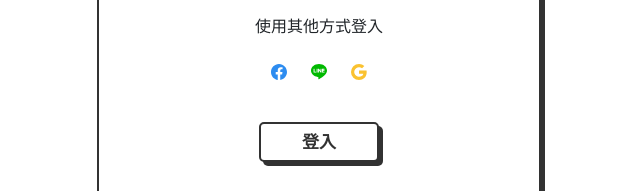
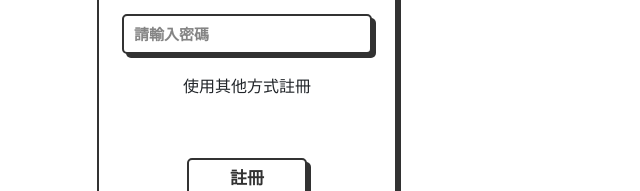
Before and after one commit to yangmxtim/TravelWebsite3, a Vue app: page /login in a window 1280 px wide. Shown: the part 552-743 px from the top of the page, without its empty margins (393-1033 px from the left). Built offline with nearby package versions, Linux system fonts and the light colour scheme; a small style sheet from the web is missing.

Commit message:
SET login axios

```diff
--- a/src/utils/http.js
+++ b/src/utils/http.js
@@ -3,7 +3,8 @@ import axios from "axios";
 
 const httpInstance= axios.create({
     //設定基礎的url （可更改）
-    baseURL:'http://pcapi-xiaotuxian-front-devtest.itheima.net',
+    //baseURL:'http://pcapi-xiaotuxian-front-devtest.itheima.net',
+    baseURL:'localhost:8080',
     //配置超時時間
     timeout:5000
 })
--- a/src/views/Layout/components/LayoutHeader.vue
+++ b/src/views/Layout/components/LayoutHeader.vue
@@ -1,6 +1,4 @@
 <script setup>
-
-
 import HeaderCart from './HeaderCart.vue'
 </script>
 
@@ -33,6 +31,9 @@ import HeaderCart from './HeaderCart.vue'
               </li>
               <li class="nav-item">
                 <a class="nav-link mx-lg-2" href="./contact.html">聯絡我們</a>
+              </li>
+              <li class="nav-item">
+                <a class="nav-link mx-lg-2" href="../../Login">登入</a>
               </li>
             </ul>
             <div>
--- a/src/views/Login/Login.vue
+++ b/src/views/Login/Login.vue
@@ -1,150 +1,65 @@
-
-
 <template>
-
   <div class="login">
     <main>
       <br /><br /><br /><br /><br /><br />
       <div class="wrapper">
         <div class="card-switch">
           <label class="switch">
-            <input class="toggle" type="checkbox" />
+            <input class="toggle" type="checkbox" v-model="isLogin" />
             <span class="slider"></span>
             <span class="card-side"></span>
             <div class="flip-card__inner">
               <div class="flip-card__front">
                 <div class="title"><img src="./img/logo.png" alt="" /></div>
-                <form action="" class="flip-card__form">
+                <form @submit.prevent="handleLogin" class="flip-card__form">
                   <input
-                    type="account"
+                    type="text"
                     placeholder="請輸入帳號"
-                    name="account"
+                    v-model="loginAccount"
                     class="flip-card__input"
+                    required
                   />
                   <input
                     type="password"
                     placeholder="請輸入密碼"
-                    name="password"
+                    v-model="loginPassword"
                     class="flip-card__input"
+                    required
                   />
                   <p>使用其他方式登入</p>
                   <div class="row">
-                    <div class="col">
-                      <a href="#" style="color: #2d8cf0"
-                        ><svg
-                          xmlns="http://www.w3.org/2000/svg"
-                          width="16"
-                          height="16"
-                          fill="currentColor"
-                          class="bi bi-facebook"
-                          viewBox="0 0 16 16"
-                        >
-                          <path
-                            d="M16 8.049c0-4.446-3.582-8.05-8-8.05C3.58 0-.002 3.603-.002 8.05c0 4.017 2.926 7.347 6.75 7.951v-5.625h-2.03V8.05H6.75V6.275c0-2.017 1.195-3.131 3.022-3.131.876 0 1.791.157 1.791.157v1.98h-1.009c-.993 0-1.303.621-1.303 1.258v1.51h2.218l-.354 2.326H9.25V16c3.824-.604 6.75-3.934 6.75-7.951"
-                          /></svg
-                      ></a>
-                    </div>
-                    <div class="col">
-                      <a href="#" style="color: #00b900"
-                        ><svg
-                          xmlns="http://www.w3.org/2000/svg"
-                          width="16"
-                          height="16"
-                          fill="currentColor"
-                          class="bi bi-line"
-                          viewBox="0 0 16 16"
-                        >
-                          <path
-                            d="M8 0c4.411 0 8 2.912 8 6.492 0 1.433-.555 2.723-1.715 3.994-1.678 1.932-5.431 4.285-6.285 4.645-.83.35-.734-.197-.696-.413l.003-.018.114-.685c.027-.204.055-.521-.026-.723-.09-.223-.444-.339-.704-.395C2.846 12.39 0 9.701 0 6.492 0 2.912 3.59 0 8 0M5.022 7.686H3.497V4.918a.156.156 0 0 0-.155-.156H2.78a.156.156 0 0 0-.156.156v3.486c0 .041.017.08.044.107v.001l.002.002.002.002a.15.15 0 0 0 .108.043h2.242c.086 0 .155-.07.155-.156v-.56a.156.156 0 0 0-.155-.157m.791-2.924a.156.156 0 0 0-.156.156v3.486c0 .086.07.155.156.155h.562c.086 0 .155-.07.155-.155V4.918a.156.156 0 0 0-.155-.156zm3.863 0a.156.156 0 0 0-.156.156v2.07L7.923 4.832l-.013-.015v-.001l-.01-.01-.003-.003-.011-.009h-.001L7.88 4.79l-.003-.002-.005-.003-.008-.005h-.002l-.003-.002-.01-.004-.004-.002-.01-.003h-.002l-.003-.001-.009-.002h-.006l-.003-.001h-.004l-.002-.001h-.574a.156.156 0 0 0-.156.155v3.486c0 .086.07.155.156.155h.56c.087 0 .157-.07.157-.155v-2.07l1.6 2.16a.2.2 0 0 0 .039.038l.001.001.01.006.004.002.008.004.007.003.005.002.01.003h.003a.2.2 0 0 0 .04.006h.56c.087 0 .157-.07.157-.155V4.918a.156.156 0 0 0-.156-.156zm3.815.717v-.56a.156.156 0 0 0-.155-.157h-2.242a.16.16 0 0 0-.108.044h-.001l-.001.002-.002.003a.16.16 0 0 0-.044.107v3.486c0 .041.017.08.044.107l.002.003.002.002a.16.16 0 0 0 .108.043h2.242c.086 0 .155-.07.155-.156v-.56a.156.156 0 0 0-.155-.157H11.81v-.589h1.525c.086 0 .155-.07.155-.156v-.56a.156.156 0 0 0-.155-.157H11.81v-.589h1.525c.086 0 .155-.07.155-.156Z"
-                          /></svg
-                      ></a>
-                    </div>
-                    <div class="col">
-                      <a href="#" style="color: #fac230"
-                        ><svg
-                          xmlns="http://www.w3.org/2000/svg"
-                          width="16"
-                          height="16"
-                          fill="currentColor"
-                          class="bi bi-google"
-                          viewBox="0 0 16 16"
-                        >
-                          <path
-                            d="M15.545 6.558a9.4 9.4 0 0 1 .139 1.626c0 2.434-.87 4.492-2.384 5.885h.002C11.978 15.292 10.158 16 8 16A8 8 0 1 1 8 0a7.7 7.7 0 0 1 5.352 2.082l-2.284 2.284A4.35 4.35 0 0 0 8 3.166c-2.087 0-3.86 1.408-4.492 3.304a4.8 4.8 0 0 0 0 3.063h.003c.635 1.893 2.405 3.301 4.492 3.301 1.078 0 2.004-.276 2.722-.764h-.003a3.7 3.7 0 0 0 1.599-2.431H8v-3.08z"
-                          /></svg
-                      ></a>
-                    </div>
+                    <!-- Other login methods -->
                   </div>
                   <button class="flip-card__btn">登入</button>
                 </form>
               </div>
               <div class="flip-card__back">
                 <div class="title"><img src="./img/logo.png" alt="" /></div>
-                <form action="" class="flip-card__form">
+                <form @submit.prevent="handleRegister" class="flip-card__form">
                   <input
-                    type="name"
+                    type="text"
                     placeholder="請輸入姓名"
+                    v-model="registerName"
                     class="flip-card__input"
+                    required
                   />
                   <input
-                    type="account"
+                    type="text"
                     placeholder="請輸入帳號"
-                    name="account"
+                    v-model="registerAccount"
                     class="flip-card__input"
+                    required
                   />
                   <input
                     type="password"
                     placeholder="請輸入密碼"
-                    name="password"
+                    v-model="registerPassword"
                     class="flip-card__input"
+                    required
                   />
                   <p>使用其他方式註冊</p>
                   <div class="row">
-                    <div class="col">
-                      <a href="#" style="color: #2d8cf0"
-                        ><svg
-                          xmlns="http://www.w3.org/2000/svg"
-                          width="16"
-                          height="16"
-                          fill="currentColor"
-                          class="bi bi-facebook"
-                          viewBox="0 0 16 16"
-                        >
-                          <path
-                            d="M16 8.049c0-4.446-3.582-8.05-8-8.05C3.58 0-.002 3.603-.002 8.05c0 4.017 2.926 7.347 6.75 7.951v-5.625h-2.03V8.05H6.75V6.275c0-2.017 1.195-3.131 3.022-3.131.876 0 1.791.157 1.791.157v1.98h-1.009c-.993 0-1.303.621-1.303 1.258v1.51h2.218l-.354 2.326H9.25V16c3.824-.604 6.75-3.934 6.75-7.951"
-                          /></svg
-                      ></a>
-                    </div>
-                    <div class="col">
-                      <a href="#" style="color: #00b900"
-                        ><svg
-                          xmlns="http://www.w3.org/2000/svg"
-                          width="16"
-                          height="16"
-                          fill="currentColor"
-                          class="bi bi-line"
-                          viewBox="0 0 16 16"
-                        >
-                          <path
-                            d="M8 0c4.411 0 8 2.912 8 6.492 0 1.433-.555 2.723-1.715 3.994-1.678 1.932-5.431 4.285-6.285 4.645-.83.35-.734-.197-.696-.413l.003-.018.114-.685c.027-.204.055-.521-.026-.723-.09-.223-.444-.339-.704-.395C2.846 12.39 0 9.701 0 6.492 0 2.912 3.59 0 8 0M5.022 7.686H3.497V4.918a.156.156 0 0 0-.155-.156H2.78a.156.156 0 0 0-.156.156v3.486c0 .041.017.08.044.107v.001l.002.002.002.002a.15.15 0 0 0 .108.043h2.242c.086 0 .155-.07.155-.156v-.56a.156.156 0 0 0-.155-.157m.791-2.924a.156.156 0 0 0-.156.156v3.486c0 .086.07.155.156.155h.562c.086 0 .155-.07.155-.155V4.918a.156.156 0 0 0-.155-.156zm3.863 0a.156.156 0 0 0-.156.156v2.07L7.923 4.832l-.013-.015v-.001l-.01-.01-.003-.003-.011-.009h-.001L7.88 4.79l-.003-.002-.005-.003-.008-.005h-.002l-.003-.002-.01-.004-.004-.002-.01-.003h-.002l-.003-.001-.009-.002h-.006l-.003-.001h-.004l-.002-.001h-.574a.156.156 0 0 0-.156.155v3.486c0 .086.07.155.156.155h.56c.087 0 .157-.07.157-.155v-2.07l1.6 2.16a.2.2 0 0 0 .039.038l.001.001.01.006.004.002.008.004.007.003.005.002.01.003h.003a.2.2 0 0 0 .04.006h.56c.087 0 .157-.07.157-.155V4.918a.156.156 0 0 0-.156-.156zm3.815.717v-.56a.156.156 0 0 0-.155-.157h-2.242a.16.16 0 0 0-.108.044h-.001l-.001.002-.002.003a.16.16 0 0 0-.044.107v3.486c0 .041.017.08.044.107l.002.003.002.002a.16.16 0 0 0 .108.043h2.242c.086 0 .155-.07.155-.156v-.56a.156.156 0 0 0-.155-.157H11.81v-.589h1.525c.086 0 .155-.07.155-.156v-.56a.156.156 0 0 0-.155-.157H11.81v-.589h1.525c.086 0 .155-.07.155-.156Z"
-                          /></svg
-                      ></a>
-                    </div>
-                    <div class="col">
-                      <a href="#" style="color: #fac230"
-                        ><svg
-                          xmlns="http://www.w3.org/2000/svg"
-                          width="16"
-                          height="16"
-                          fill="currentColor"
-                          class="bi bi-google"
-                          viewBox="0 0 16 16"
-                        >
-                          <path
-                            d="M15.545 6.558a9.4 9.4 0 0 1 .139 1.626c0 2.434-.87 4.492-2.384 5.885h.002C11.978 15.292 10.158 16 8 16A8 8 0 1 1 8 0a7.7 7.7 0 0 1 5.352 2.082l-2.284 2.284A4.35 4.35 0 0 0 8 3.166c-2.087 0-3.86 1.408-4.492 3.304a4.8 4.8 0 0 0 0 3.063h.003c.635 1.893 2.405 3.301 4.492 3.301 1.078 0 2.004-.276 2.722-.764h-.003a3.7 3.7 0 0 0 1.599-2.431H8v-3.08z"
-                          /></svg
-                      ></a>
-                    </div>
+                    <!-- Other register methods -->
                   </div>
                   <button class="flip-card__btn">註冊</button>
                 </form>
@@ -156,6 +71,40 @@
     </main>
   </div>
 </template>
+
+<script>
+import axios from "axios";
+export default {
+  data() {
+    return {
+      isLogin: true,
+      loginAccount: "",
+      loginPassword: "",
+      registerName: "",
+      registerAccount: "",
+      registerPassword: "",
+    };
+  },
+  methods: {
+    handleLogin() {
+      // Handle login logic here
+      axios
+        .post("http://10.0.103.40:8080/auth/login", null, {
+          params: { username: this.loginAccount, password: this.loginPassword },
+          withCredentials: true,
+        })
+        .then((response) => {
+          alert(response.data);
+          response.data === "Success!"
+            ? window.location.replace("/")
+            : window.location.reload();
+        });
+      console.log("Login with", this.loginAccount, this.loginPassword);
+    },
+  },
+};
+</script>
+
 
 <style scoped>
 body {
```
Also changed, not shown: 1 other file (tests, documents, lock files or other folders).
